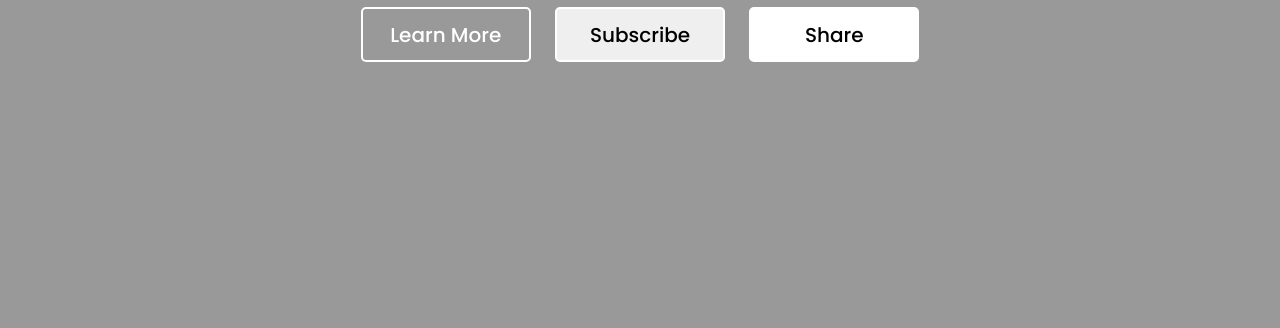
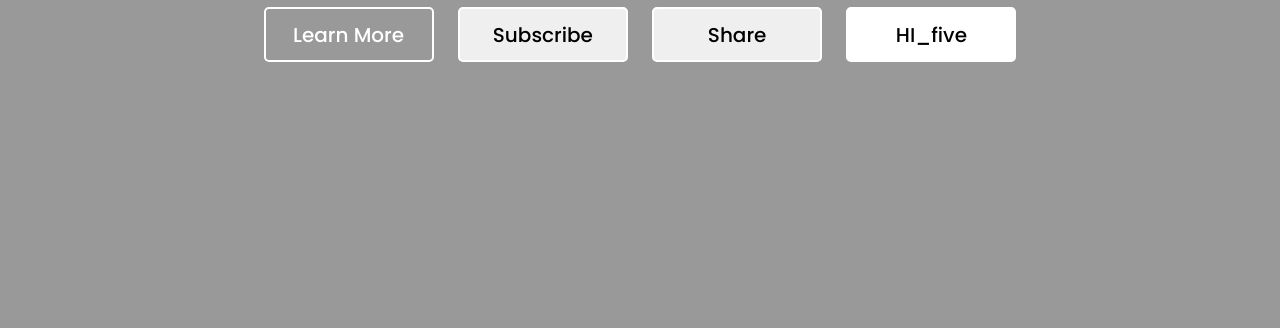
Before and after one commit to rajatsemwal/Test, a plain HTML site: page index.html in a window 1280 px wide. Shown: the part 472-800 px from the top of the page. Drawn offline with Linux system fonts and the light colour scheme.

Commit message:
Update index.html

```diff
--- a/index.html
+++ b/index.html
@@ -31,6 +31,7 @@
       <button>Learn More</button>
       <button>Subscribe</button>
       <button>Share</button>
+      <button>HI_five</button>
     </div>
   </div>
 </body>
```
